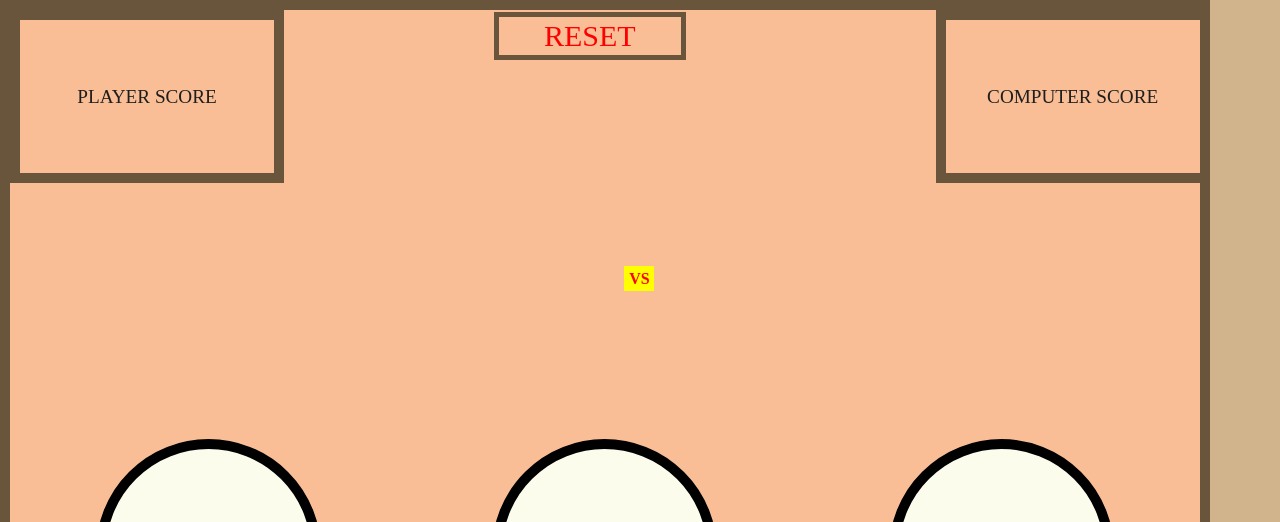
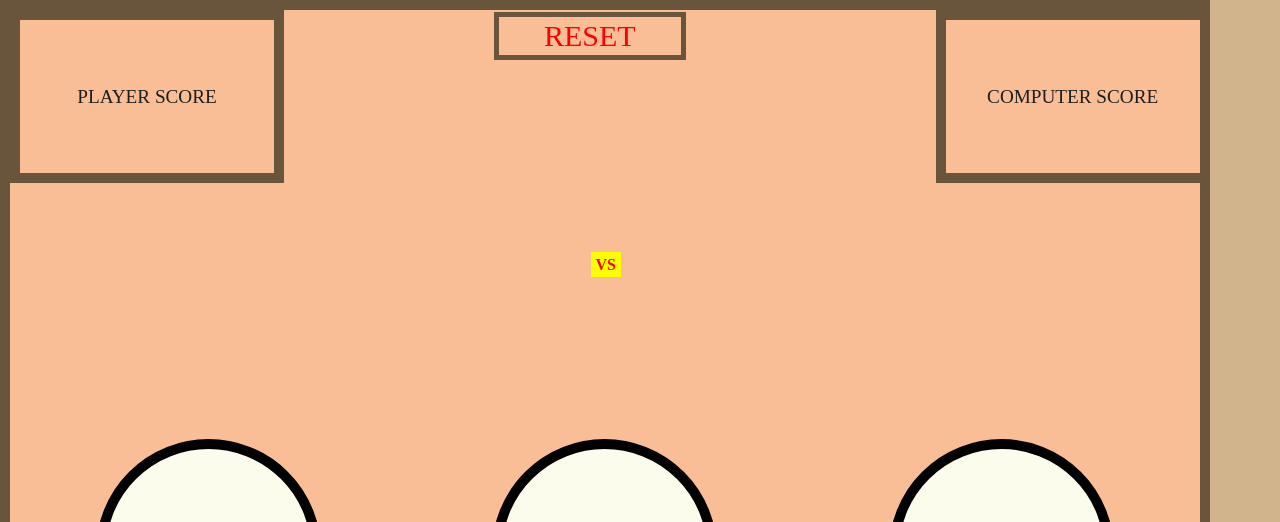
Before and after one commit to nrajesh2305/rock-paper-scissors, a plain HTML site: page index.html in a window 1280 px wide. Shown: the top 522 px of the page. Drawn offline with Linux system fonts and the light colour scheme.

Commit message:
Fixed the position of the vs. symbol in the center.

```diff
--- a/index.html
+++ b/index.html
@@ -27,12 +27,10 @@
                     COMPUTER SCORE<br>
                 </div>
             </div>
+            <div class="vs-container">
+                VS
+            </div>
         </div>
-
-        <div class="vs-container">
-            VS
-        </div>
-
         <div class="choice-container">
             <button class="choice-button">
                 <img src="rock.png" alt="ROCK" class="rock">
--- a/style.css
+++ b/style.css
@@ -131,5 +131,4 @@ the colors of each button as a result.
 {
     width: 100%;
     border-radius: 50%;
-    background-color: #FCFCEC;
 }
```
